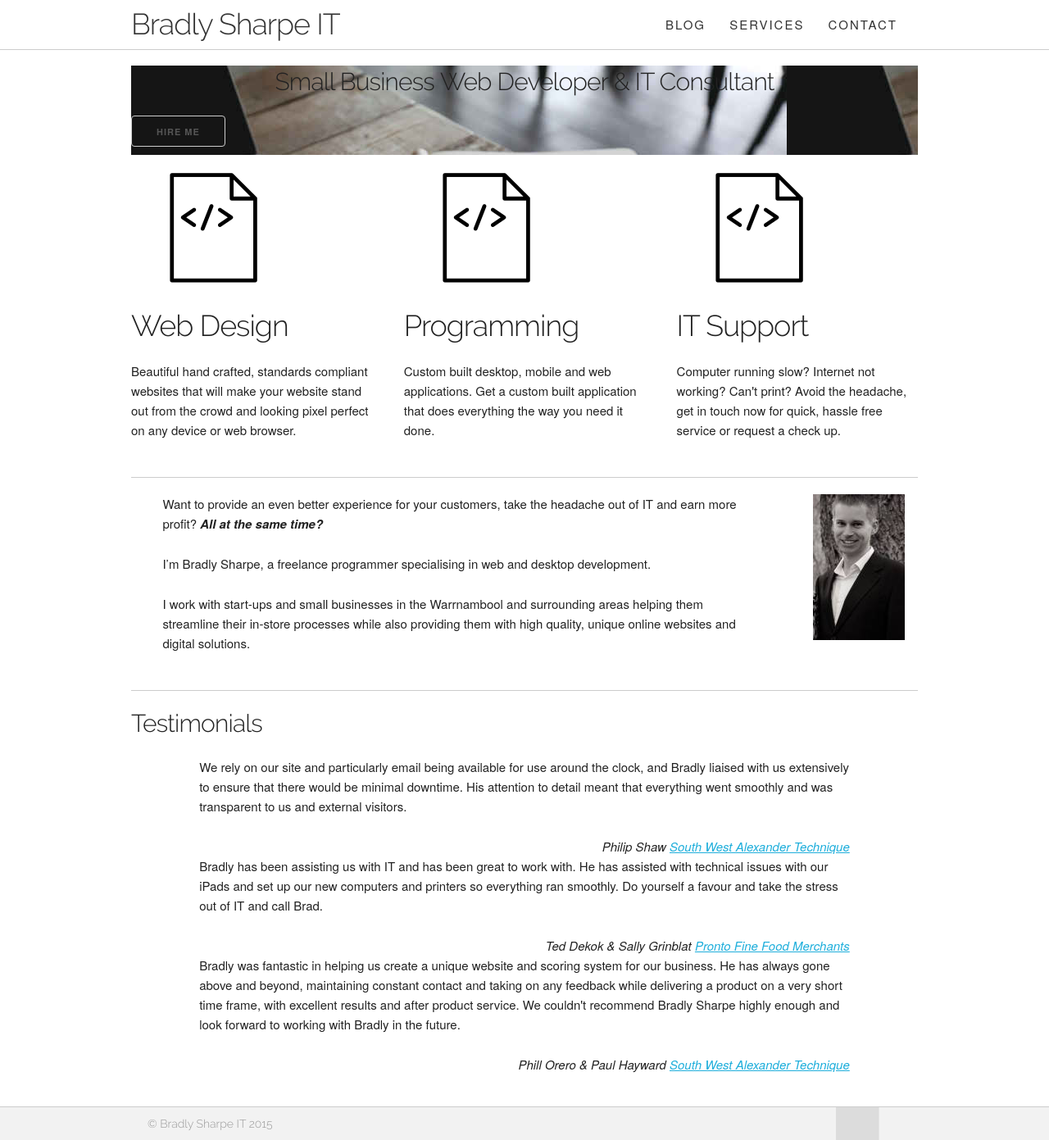
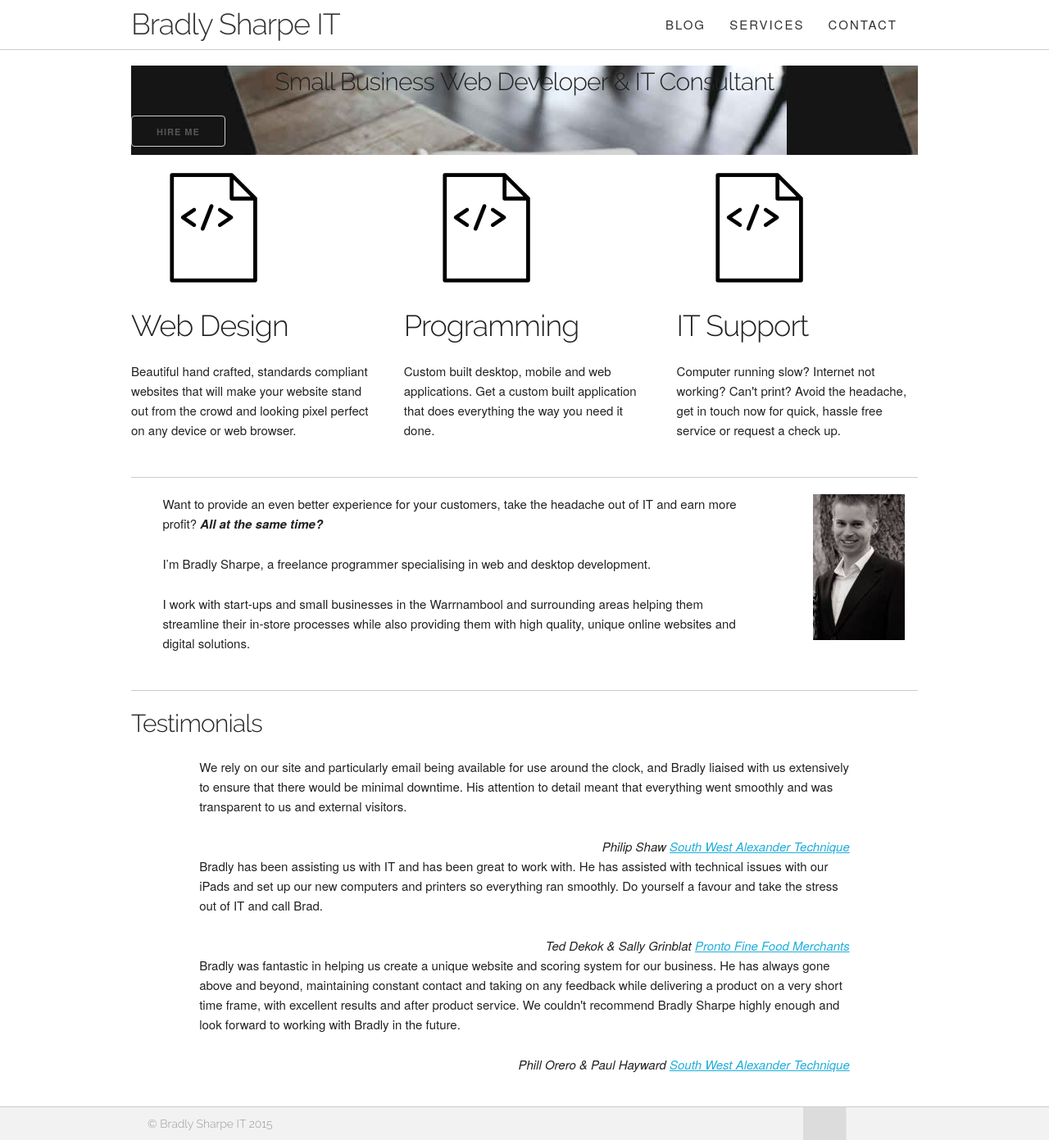
Before and after one commit to BradlySharpe/bradlysharpe.com.au, a Jekyll site: the page built from index.html, in a window 1280 px wide and 1391 px high. Shown: the whole window at 82% size. Built offline with Jekyll 4.4.1, drawn with Linux system fonts in a browser that asks for light colours; grey boxes are pictures that could not be loaded.

Commit message:
Fix padding in footer

```diff
--- a/_includes/critical.scss
+++ b/_includes/critical.scss
@@ -294,7 +294,10 @@ $menu-width: 32rem;
   left: 0;
   width: 100%;
   height: $footer-height;
-  padding: 0 0 0 5px;
+
+  .container {
+    padding: 0 0 0 5px;
+  }
 
   .columns {
     width: 65%;
@@ -305,7 +308,9 @@ $menu-width: 32rem;
   }
 
   @include mq($bp-larger-than-phablet) {
-    padding: 0 20px;
+    .container {
+      padding: 0 20px;
+    }
 
     .columns {
       width: 48%;
```
